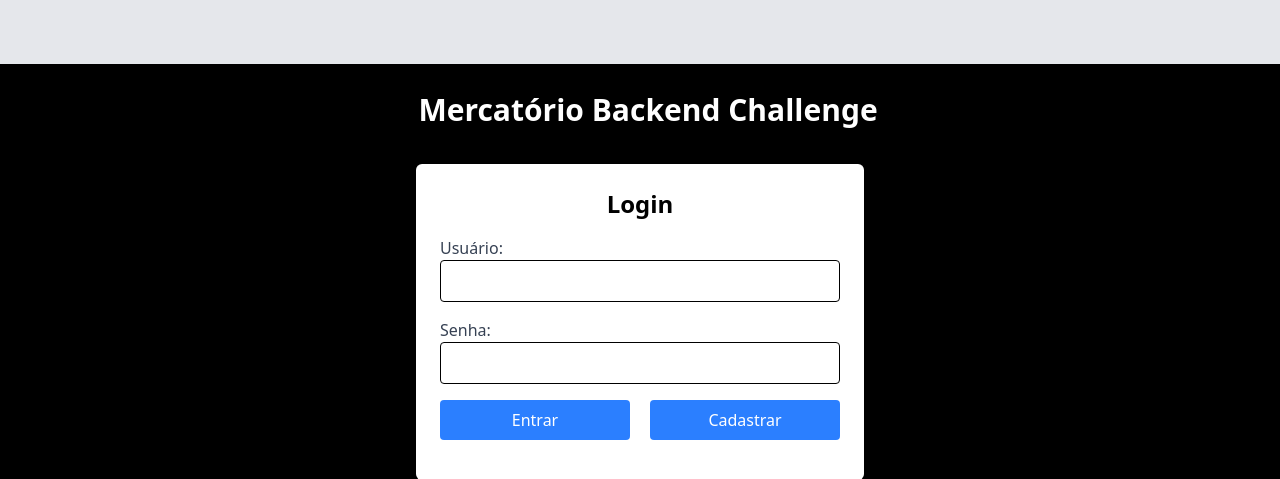
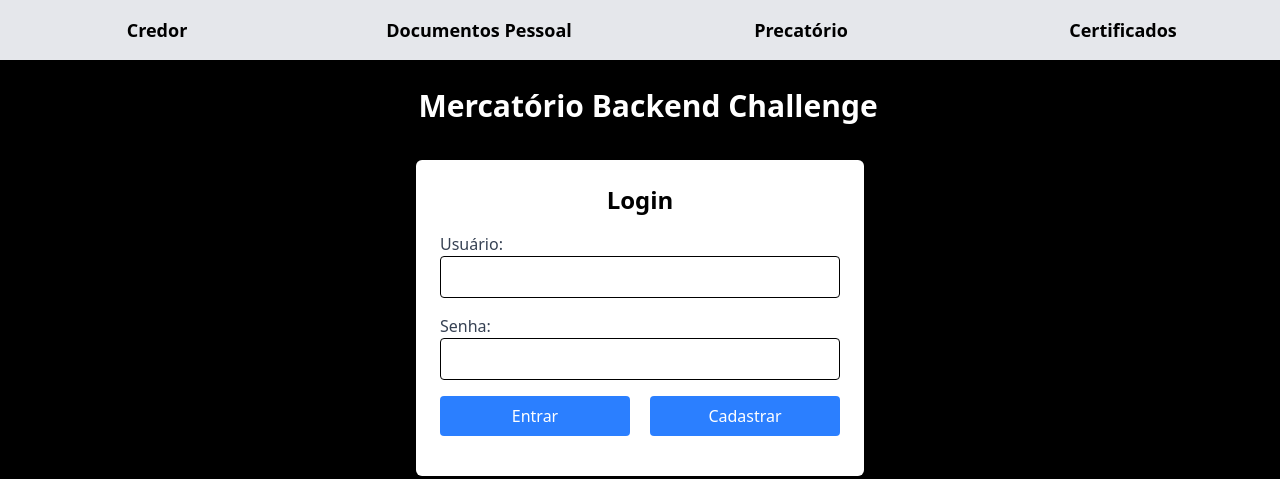
Before and after one commit to Chyod-s/api-precatory-creditor, a Flask app: page /home in a window 1280 px wide. Shown: the top 479 px of the page. Run offline with Flask 3, Linux system fonts and the light colour scheme; style sheets or scripts are compiled from the project's sources; parts of the project's set-up code (start-up, migrations or seed data) failed here and were passed over.

Commit message:
feat: atualizar a lógica de decodificação de token e refatorar o menu de navegação no layout

```diff
--- a/src/api_main/infraestructure/handler/jwt_handler.py
+++ b/src/api_main/infraestructure/handler/jwt_handler.py
@@ -23,8 +23,8 @@ def decode_token(token: str):
         payload = jwt.decode(token, Config.JWT_SECRET, algorithms=[Config.JWT_ALGORITHM], leeway=10)
         user_id = payload['sub']
 
-        if user_id == "1":
-            raise Exception("Acesso negado para este usuário.")
+        # if user_id == "1":
+        #     raise Exception("Acesso negado para este usuário.")
 
         return user_id
     except jwt.ExpiredSignatureError:
--- a/src/api_main/static/js/base/scripts.js
+++ /dev/null
@@ -1,12 +0,0 @@
-document.addEventListener('DOMContentLoaded', () => {
-  const token = sessionStorage.getItem('auth_token');
-    console.log('Token:', token);
-
-  if (token) {
-    document.getElementById('logged-in-menu').classList.remove('hidden');
-    document.getElementById('logged-out-menu').classList.add('hidden');
-  } else {
-    document.getElementById('logged-in-menu').classList.add('hidden');
-    document.getElementById('logged-out-menu').classList.remove('hidden');
-  }
-});
--- a/src/api_main/templates/layouts/base.html
+++ b/src/api_main/templates/layouts/base.html
@@ -6,22 +6,26 @@
     <link rel="preconnect" href="https://fonts.googleapis.com" />
     <link rel="preconnect" href="https://fonts.gstatic.com" crossorigin />
     <link href="https://fonts.googleapis.com/css2?family=Inter:wght@400;600&display=swap" rel="stylesheet" />
-    <link href="/static/styles/output.css" rel="stylesheet">
+    <!-- <link href="/static/styles/output.css" rel="stylesheet"> -->
     <script src="https://cdn.jsdelivr.net/npm/@tailwindcss/browser@4"></script>
     <title>Backend-Challenge</title>
     </head>
     <body class="bg-black text-white m-0 p-0 font-sans">
-    <header class="grid grid-cols-4 gap-2 bg-gray-200 w-full h-16 text-black font-bold">
-        <nav id="logged-in-menu" style="display:none;" class="flex items-center justify-center gap-4" aria-label="Menu principal">
-            <a href="/credor" class="text-lg hover:text-gray-500 focus:outline-none focus:ring-2 focus:ring-gray-500">Credor</a>
-            <a href="/documentos" class="text-lg hover:text-gray-500 focus:outline-none focus:ring-2 focus:ring-gray-500">Documentos Pessoal</a>
-            <a href="/precatorio" class="text-lg hover:text-gray-500 focus:outline-none focus:ring-2 focus:ring-gray-500">Precatório</a>
-            <a href="/certificados" class="text-lg hover:text-gray-500 focus:outline-none focus:ring-2 focus:ring-gray-500">Certificados</a>
-        </nav>
+    <header class="grid grid-cols-4 gap-2 bg-gray-200 w-full h-15 text-black font-bold">
 
-        <nav id="logged-out-menu" class="flex items-center justify-center gap-4" aria-label="Menu principal">
+    <nav  class="flex items-center justify-center" aria-label="Menu principal">
+        <a href="/credor" class="text-lg hover:text-gray-500 focus:outline-none focus:ring-2 focus:ring-gray-500">Credor</a>
+    </nav>
+    <nav class="flex items-center justify-center" aria-label="Documento pessoal">
+        <a href="/documentos" class="text-lg hover:text-gray-500 focus:outline-none focus:ring-2 focus:ring-gray-500">Documentos Pessoal</a>
+    </nav>
+    <nav class="flex items-center justify-center" aria-label="Certificador">
+        <a href="/precatorio" class="text-lg hover:text-gray-500 focus:outline-none focus:ring-2 focus:ring-gray-500">Precatório</a>
+    </nav>
+    <nav class="flex items-center justify-center" aria-label="Credor">
+        <a href="/certificados" class="text-lg hover:text-gray-500 focus:outline-none focus:ring-2 focus:ring-gray-500">Certificados</a>
+    </nav>
 
-        </nav>
 
     </header>
 
```
